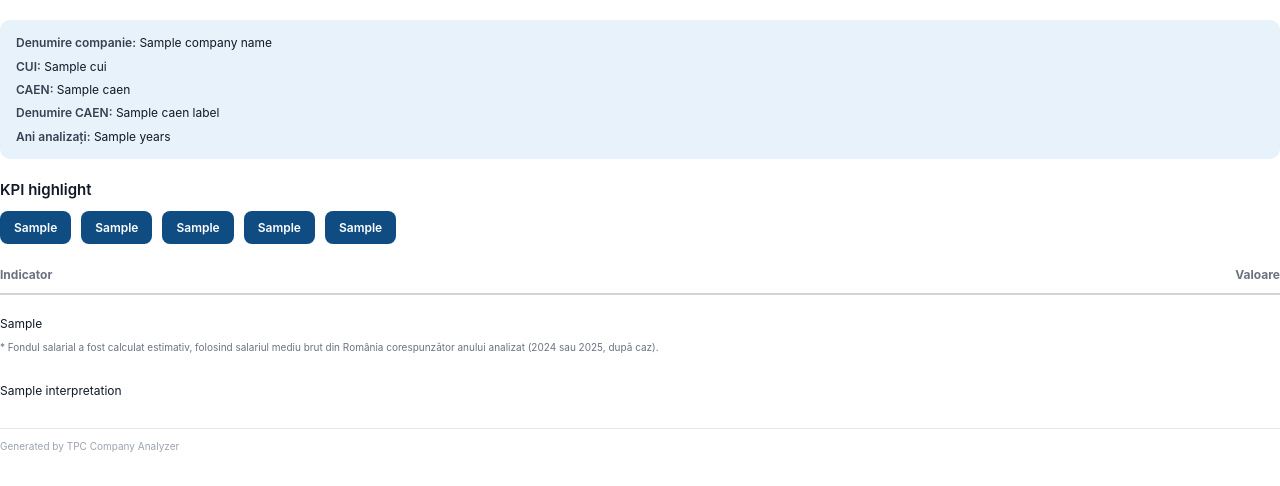
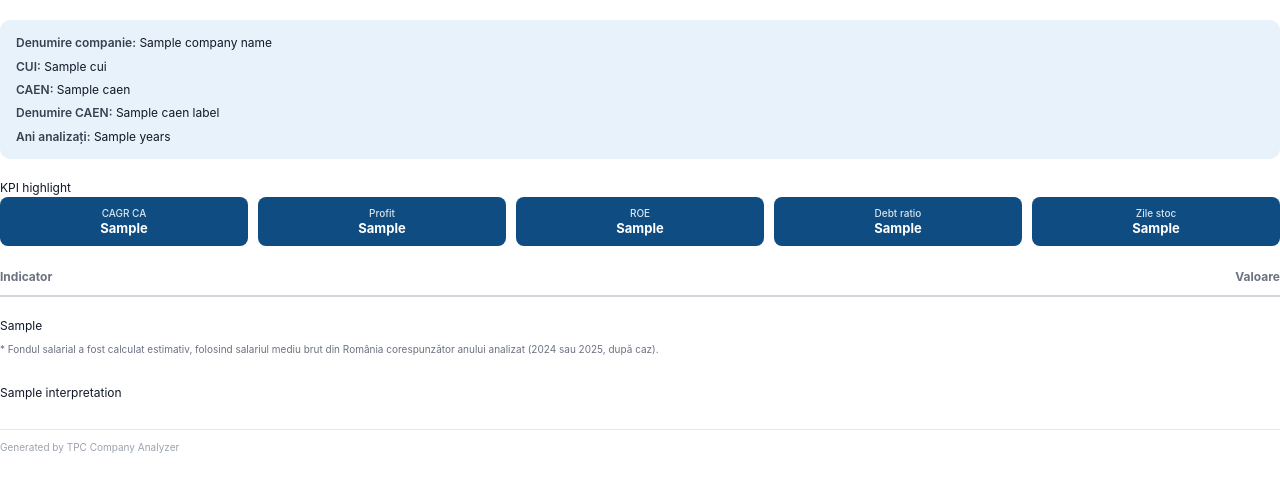
Before and after one commit to Calin-Spiridon/firma_ai_analyzer, a Python web app: template app/templates/report.html in a window 1280 px wide. Shown: the part 46-532 px from the top of the page. Run offline with Jinja, Linux system fonts and the light colour scheme; the template is opened without the code that fills it: most values are stand-ins (such as "Sample title", 1, 10 or a date in 2020); grey boxes marked "Sample" are stand-in pictures.

Commit message:
Improve KPI card layout

```diff
--- a/app/templates/report.html
+++ b/app/templates/report.html
@@ -95,16 +95,9 @@
             font-weight: 600;
             color: #374151;
         }
-
-        .kpi-title {
-            font-size: 15px;
-            font-weight: 600;
-            margin-bottom: 10px;
-            color: #111827;
-        }
-
 .kpi {
-            display: flex;
+    display: grid;
+    grid-template-columns: repeat(5, 1fr);
     gap: 10px;
     margin-bottom: 22px;
 }
@@ -113,11 +106,21 @@
     background: #0f4c81;
     color: #ffffff;
     border-radius: 8px;
-            padding: 8px 14px;
-            font-size: 12px;
-            font-weight: 600;
+    padding: 10px 6px;
     text-align: center;
-            white-space: nowrap;
+    line-height: 1.2;
+}
+
+.kpi-label {
+    font-size: 10px;
+    font-weight: 500;
+    opacity: 0.85;
+}
+
+.kpi-value {
+    font-size: 13px;
+    font-weight: 700;
+    margin-top: 2px;
 }
 
         .table {
@@ -215,11 +218,30 @@
      <div class="kpi-title">KPI highlight</div>
 
 <div class="kpi">
-            <div class="kpi-box">{{ kpi_cagr }}</div>
-            <div class="kpi-box">{{ kpi_profit }}</div>
-            <div class="kpi-box">{{ kpi_roe }}</div>
-            <div class="kpi-box">{{ kpi_debt }}</div>
-            <div class="kpi-box">{{ kpi_stoc }}</div>
+    <div class="kpi-box">
+        <div class="kpi-label">CAGR CA</div>
+        <div class="kpi-value">{{ kpi_cagr }}</div>
+    </div>
+
+    <div class="kpi-box">
+        <div class="kpi-label">Profit</div>
+        <div class="kpi-value">{{ kpi_profit }}</div>
+    </div>
+
+    <div class="kpi-box">
+        <div class="kpi-label">ROE</div>
+        <div class="kpi-value">{{ kpi_roe }}</div>
+    </div>
+
+    <div class="kpi-box">
+        <div class="kpi-label">Debt ratio</div>
+        <div class="kpi-value">{{ kpi_debt }}</div>
+    </div>
+
+    <div class="kpi-box">
+        <div class="kpi-label">Zile stoc</div>
+        <div class="kpi-value">{{ kpi_stoc }}</div>
+    </div>
 </div>
 
         <div class="table">
```
Lines whose indentation alone changed are shown as unchanged.
